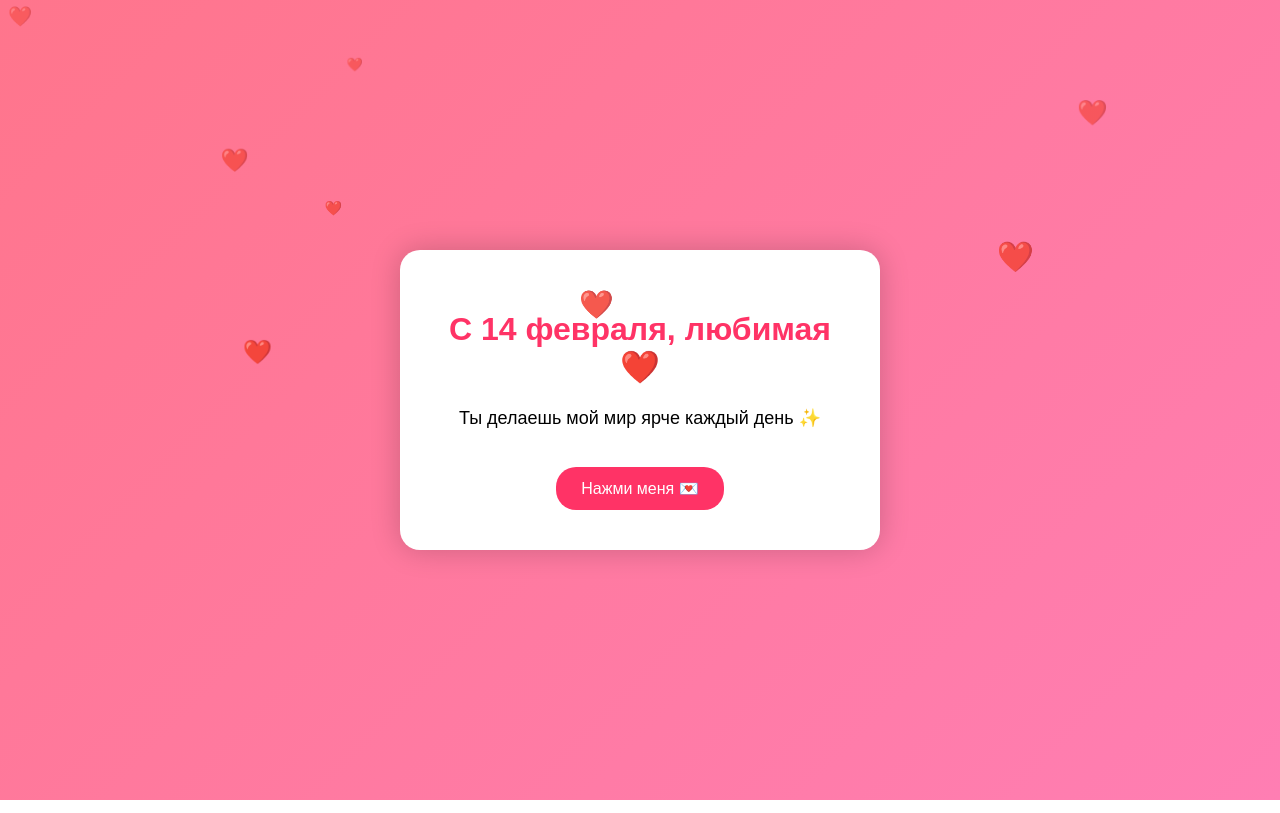
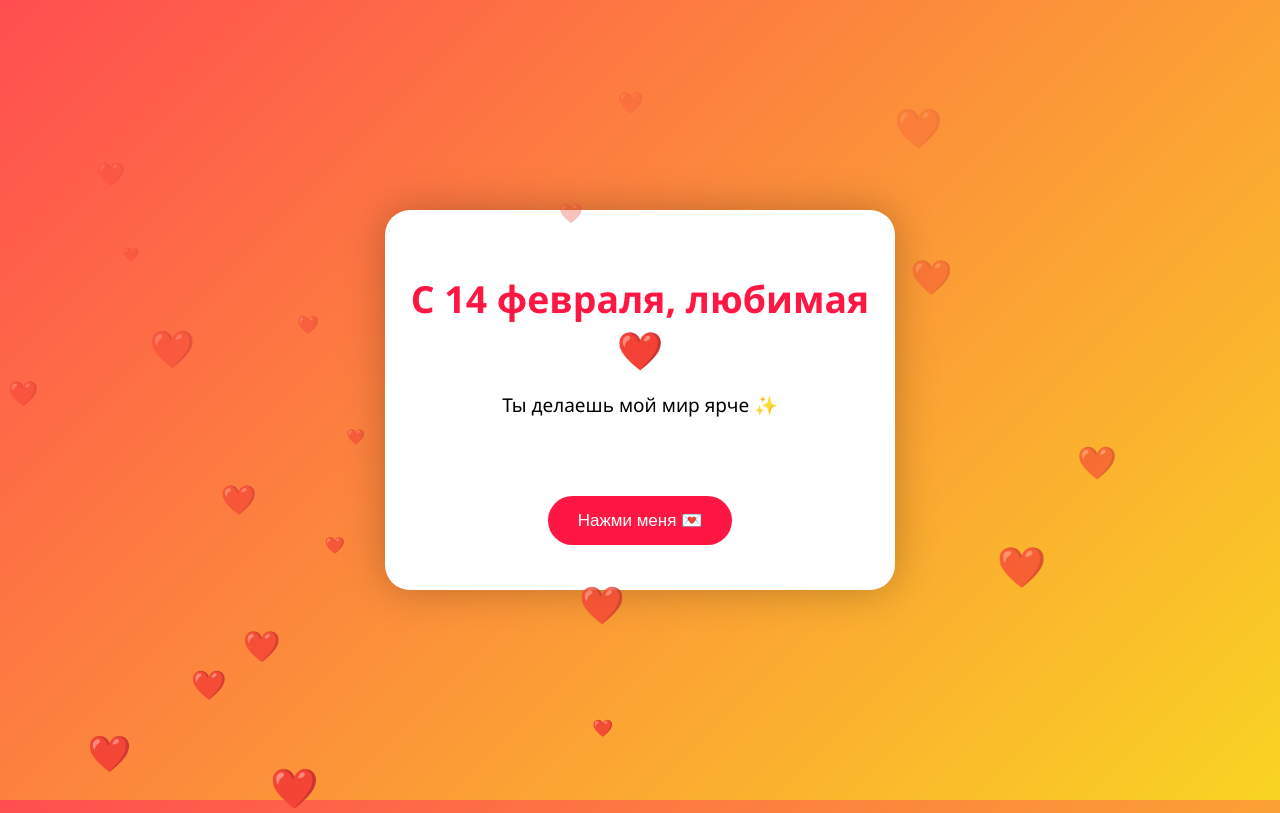
Before and after one commit to dauren-blip/loveforyou, a plain HTML site: page index.html in a window 1280 px wide. Drawn offline with Linux system fonts and the light colour scheme.

Commit message:
Update index.html

```diff
--- a/index.html
+++ b/index.html
@@ -9,69 +9,82 @@
 body{
   margin:0;
   height:100vh;
-  background:linear-gradient(135deg,#ff758c,#ff7eb3);
+  background:linear-gradient(135deg,#ff4e50,#f9d423);
   display:flex;
   justify-content:center;
   align-items:center;
-  font-family:Arial, sans-serif;
+  font-family:'Segoe UI', sans-serif;
   overflow:hidden;
 }
 
 .card{
   background:white;
-  padding:40px;
-  border-radius:20px;
+  padding:45px;
+  border-radius:25px;
   text-align:center;
-  max-width:400px;
-  box-shadow:0 0 30px rgba(0,0,0,0.2);
-  animation:fadeIn 2s;
+  max-width:420px;
+  box-shadow:0 0 40px rgba(0,0,0,0.25);
+  animation:pop 1.5s ease;
+}
+
+@keyframes pop{
+  0%{transform:scale(0); opacity:0;}
+  80%{transform:scale(1.1);}
+  100%{transform:scale(1); opacity:1;}
 }
 
 h1{
-  color:#ff3366;
-  font-size:32px;
+  color:#ff1744;
+  font-size:34px;
+  animation:pulse 2s infinite;
 }
 
-p{
-  font-size:18px;
+@keyframes pulse{
+  0%{transform:scale(1);}
+  50%{transform:scale(1.1);}
+  100%{transform:scale(1);}
+}
+
+#text{
+  font-size:19px;
+  min-height:60px;
+  margin-top:15px;
+  animation:fade 1s;
+}
+
+@keyframes fade{
+  from{opacity:0;}
+  to{opacity:1;}
 }
 
 button{
-  margin-top:20px;
-  padding:12px 25px;
+  margin-top:25px;
+  padding:14px 30px;
   border:none;
-  border-radius:20px;
-  background:#ff3366;
+  border-radius:30px;
+  background:#ff1744;
   color:white;
-  font-size:16px;
+  font-size:17px;
   cursor:pointer;
+  transition:0.3s;
 }
 
 button:hover{
-  background:#ff1744;
+  background:#ff5252;
+  transform:scale(1.1);
 }
 
+/* floating hearts */
 .heart{
   position:absolute;
-  color:red;
-  font-size:20px;
-  animation:floatUp 5s linear infinite;
+  bottom:-20px;
+  color:#ff1744;
+  animation:floatUp 6s linear infinite;
 }
 
 @keyframes floatUp{
-  0%{
-    transform:translateY(0);
-    opacity:1;
-  }
-  100%{
-    transform:translateY(-100vh);
-    opacity:0;
-  }
-}
-
-@keyframes fadeIn{
-  from{opacity:0; transform:scale(0.8);}
-  to{opacity:1; transform:scale(1);}
+  from{transform:translateY(0); opacity:1;}
+  to{transform:translateY(-110vh); opacity:0;}
 }
 </style>
 </head>
@@ -80,44 +93,53 @@ button:hover{
 
 <div class="card">
   <h1>С 14 февраля, любимая ❤️</h1>
-  <p id="text">
-    Ты делаешь мой мир ярче каждый день ✨
-  </p>
-
-  <button onclick="changeText()">Нажми меня 💌</button>
+  <p id="text"></p>
+  <button onclick="nextMessage()">Нажми меня 💌</button>
 </div>
 
 <script>
 const messages = [
-"Я тебя очень люблю ❤️",
-"Ты моя самая большая радость 💖",
-"Спасибо, что ты есть у меня 😘",
-"Хочу быть с тобой всегда 💑",
-"Ты — моё счастье 🥰"
+"Ты делаешь мой мир ярче ✨",
+"Я безумно тебя люблю ❤️",
+"Ты моё счастье 💖",
+"Хочу всегда быть рядом с тобой 💑",
+"Ты — лучшее, что случалось со мной 🥰"
 ];
 
-let i = 0;
+let index = 0;
+let charIndex = 0;
 
-function changeText(){
-  document.getElementById("text").innerText = messages[i];
-  i = (i + 1) % messages.length;
+function typeText(){
+  if(charIndex < messages[index].length){
+    document.getElementById("text").innerHTML += messages[index][charIndex];
+    charIndex++;
+    setTimeout(typeText,50);
+  }
 }
 
-// Сердечки
+function nextMessage(){
+  charIndex = 0;
+  document.getElementById("text").innerHTML = "";
+  typeText();
+  index = (index + 1) % messages.length;
+}
+
+/* hearts generator */
 function createHeart(){
   const heart = document.createElement("div");
   heart.className = "heart";
   heart.innerHTML = "❤️";
   heart.style.left = Math.random()*100 + "vw";
-  heart.style.fontSize = (Math.random()*20+10) + "px";
+  heart.style.fontSize = (Math.random()*30+10) + "px";
   document.body.appendChild(heart);
 
-  setTimeout(()=>{
-    heart.remove();
-  },5000);
+  setTimeout(()=>heart.remove(),6000);
 }
 
-setInterval(createHeart,300);
+setInterval(createHeart,250);
+
+// start first message
+typeText();
 </script>
 
 </body>
```
